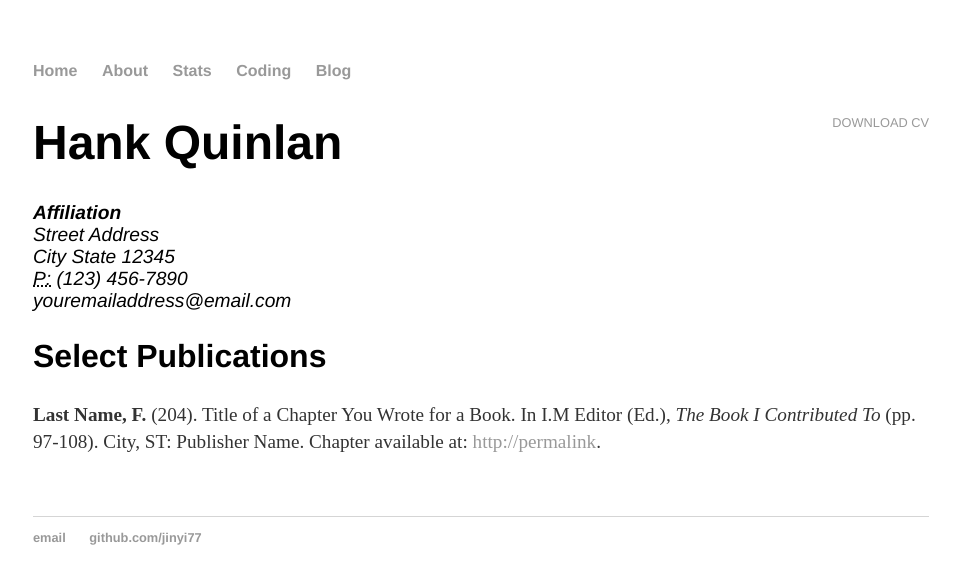
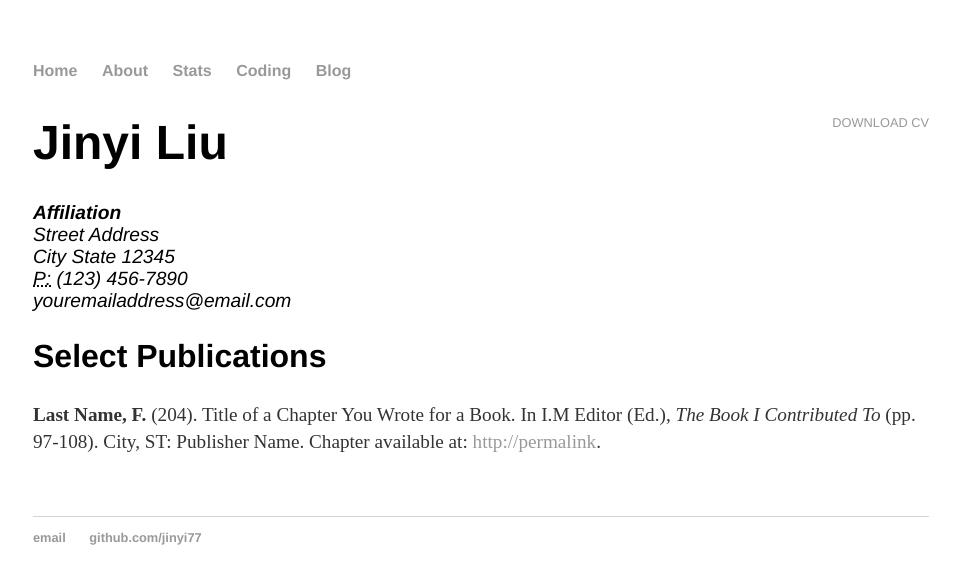
Before and after one commit to Jinyi77/Jinyi77.github.io, a Jekyll site: the page built from coding/index.html, in a window 1280 px wide. Shown: the top 584 px of the page, without its empty margins (159-1119 px from the left). Built offline with Jekyll 4.4.1, drawn with Linux system fonts in a browser that asks for light colours.

Commit message:
no message

```diff
--- a/about/index.html
+++ b/about/index.html
@@ -8,8 +8,6 @@ title: About Jinyi
 			<p>Hey, I am Jinyi :) </p>
 
 			<ul class="contacts">
-				<li><a href="#">@TwitterHandle</a></li>
-				<li><a href="#">Your Departmental Webpage</a></li>
-				<li><a href="#">Another site you want to link to</a></li>
+				<li><a href="#">ca.linkedin.com/pub/jinyi-liu/28/78/942/</a></li>
 				</ul>
 		</div>
--- a/coding/index.html
+++ b/coding/index.html
@@ -1,11 +1,11 @@
 ---
 layout: default
-title: coding
+title: Coding
 ---
 
 	<div class="cv">
 		<a href="#" class="download" title="Download CV as PDF">Download CV</a>
-					<h1>Hank Quinlan</h1>
+					<h1>Jinyi Liu</h1>
 					<address>
 					<strong>Affiliation</strong><br>
 					Street Address<br>
```
